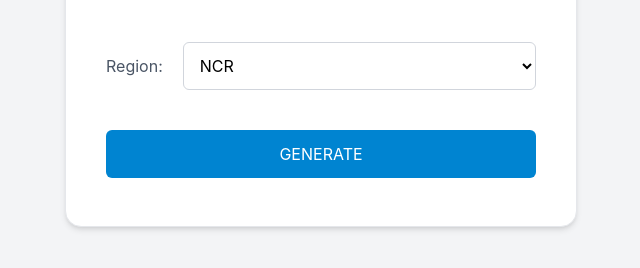
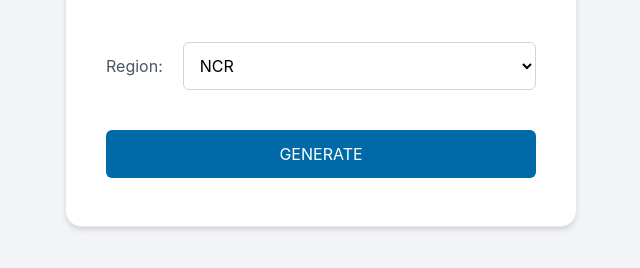
Before and after one commit to ferdiebergado/netlify-rer, a website built with Vite: page index.html in a window 1280 px wide. Shown: the part 388-656 px from the top of the page, without its empty margins (319-959 px from the left). Built offline with nearby package versions, Linux system fonts and the light colour scheme.

Commit message:
refactor: Darken button background

```diff
--- a/index.html
+++ b/index.html
@@ -60,7 +60,7 @@
               <option value="J">BARMM</option>
             </select>
           </div>
-          <button type="button" id="generate" class="rounded-md bg-sky-600 px-5 py-3 text-white">
+          <button type="button" id="generate" class="rounded-md bg-sky-700 px-5 py-3 text-white">
             GENERATE
           </button>
         </form>
```
